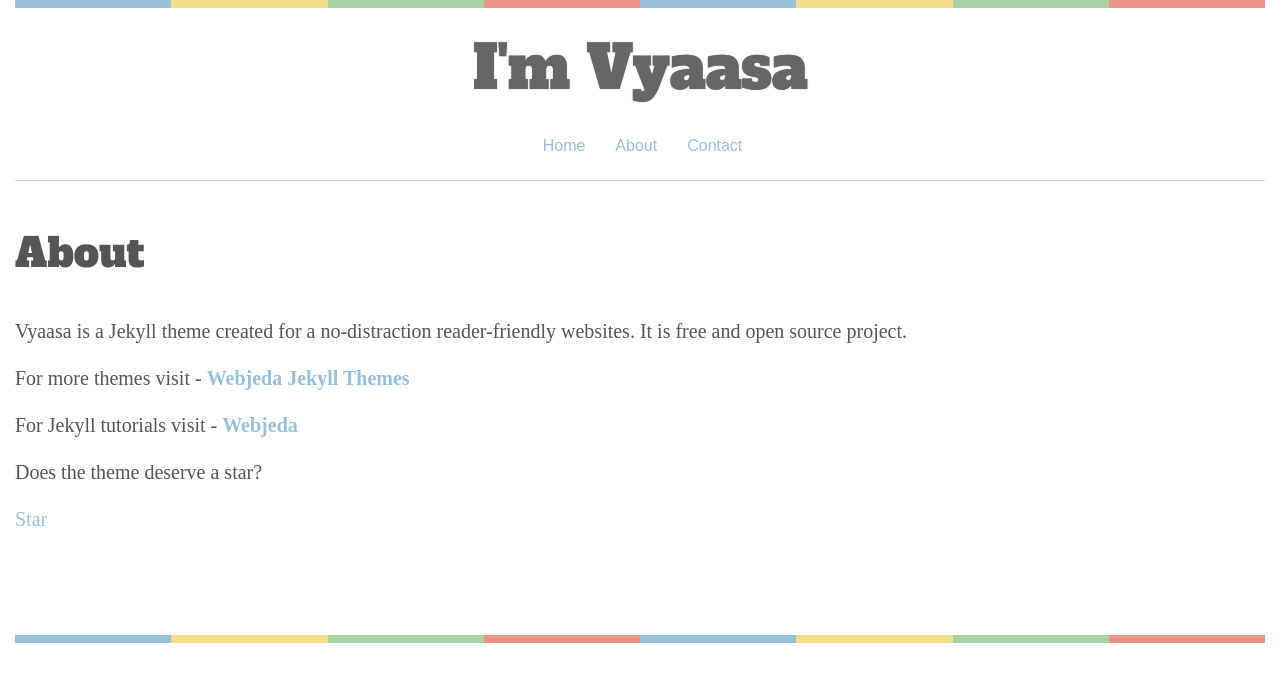
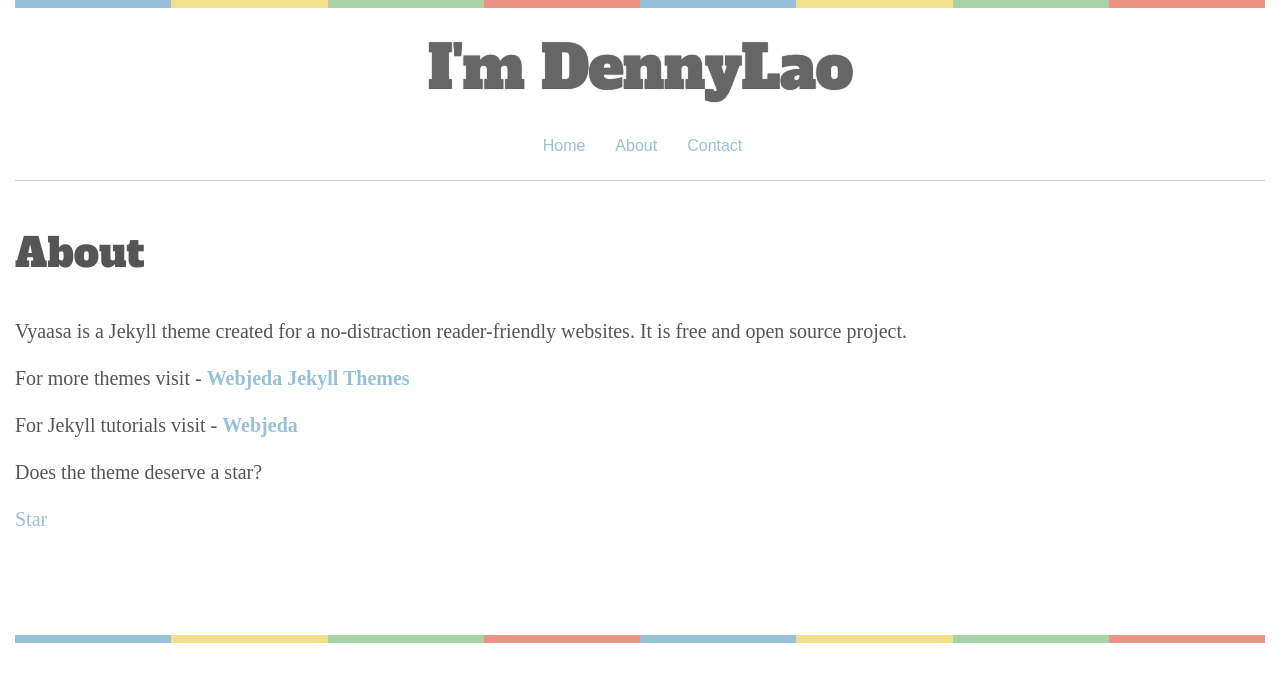
Before and after one commit to szdenny/szdenny.github.io, a Jekyll site: the page built from _pages/about.md, in a window 1280 px wide. Shown: the top 682 px of the page. Built offline with Jekyll 4.4.1, drawn with Linux system fonts in a browser that asks for light colours; some web fonts are replaced.

Commit message:
Update _config.yml

```diff
--- a/_config.yml
+++ b/_config.yml
@@ -1,7 +1,7 @@
 #Created by webjeda - http://webjeda.com
 
 # Site settings
-title: "I'm Vyaasa"
+title: "I'm DennyLao"
 title-font-size: '4em' # a provision to adjust the size of your title. If it is too long then do resize to a smaller value. By default it will be 4em.
 
 email: szdenny@gmail.com
```
